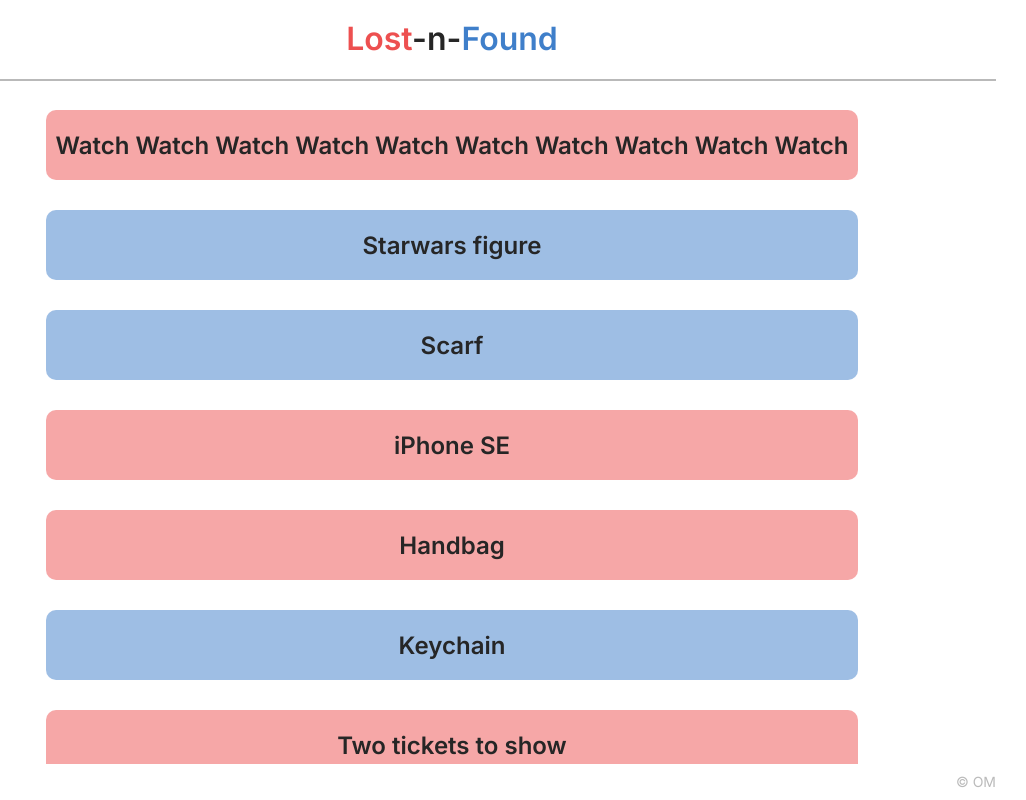
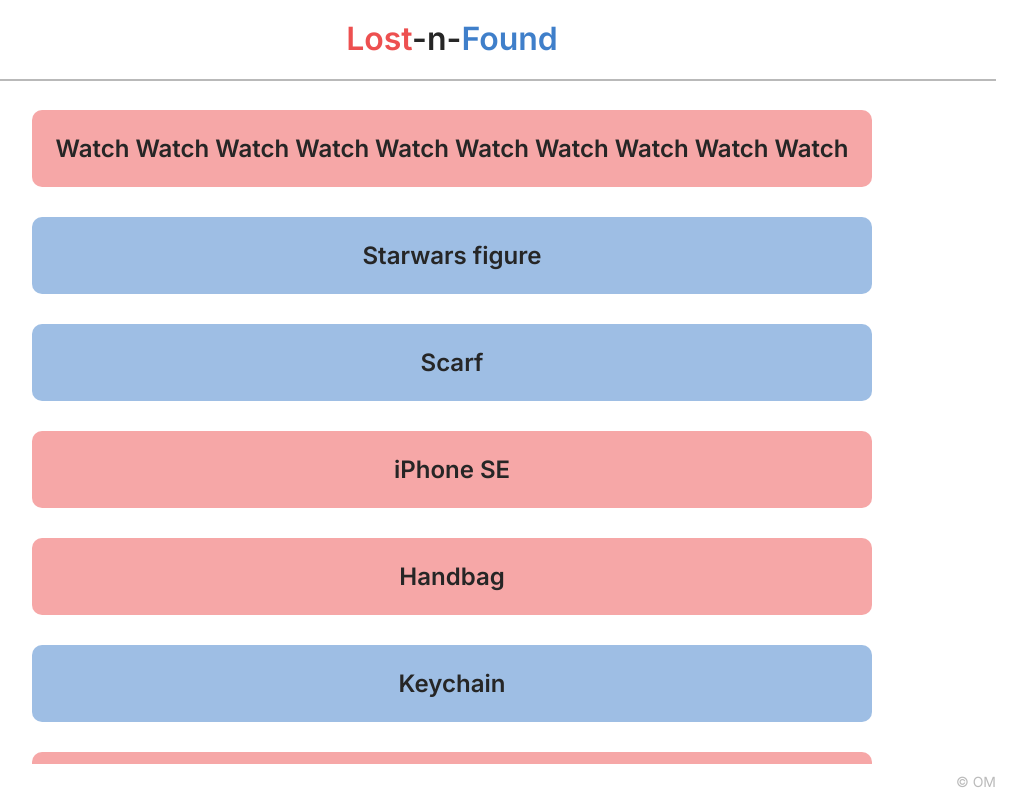
Before and after one commit to Olga-Mishareva/capstone-project-lost-n-found, a Next.js app: page / in a window 1280 px wide. Shown: the whole page, without its empty margins (188-1214 px from the left). Built offline with nearby package versions, Linux system fonts and the light colour scheme.

Commit message:
fix: do items size in em

```diff
--- a/components/Item.js
+++ b/components/Item.js
@@ -9,8 +9,8 @@ export default function Item({ title, initialStatus }) {
 }
 
 const StyledItem = styled.div`
-  min-width: 300px;
-  min-height: 70px;
+  min-width: 10em;
+  min-height: 3em;
   margin: 0 35px;
   background-color: ${({ initialStatus }) =>
     initialStatus ? "var(--lost-pastel-color)" : "var(--found-pastel-color)"};
@@ -23,5 +23,5 @@ const StyledItem = styled.div`
 const Title = styled.h2`
   margin: 0;
   font-weight: 600;
-  padding: 10px;
+  padding: 1em;
 `;
```
